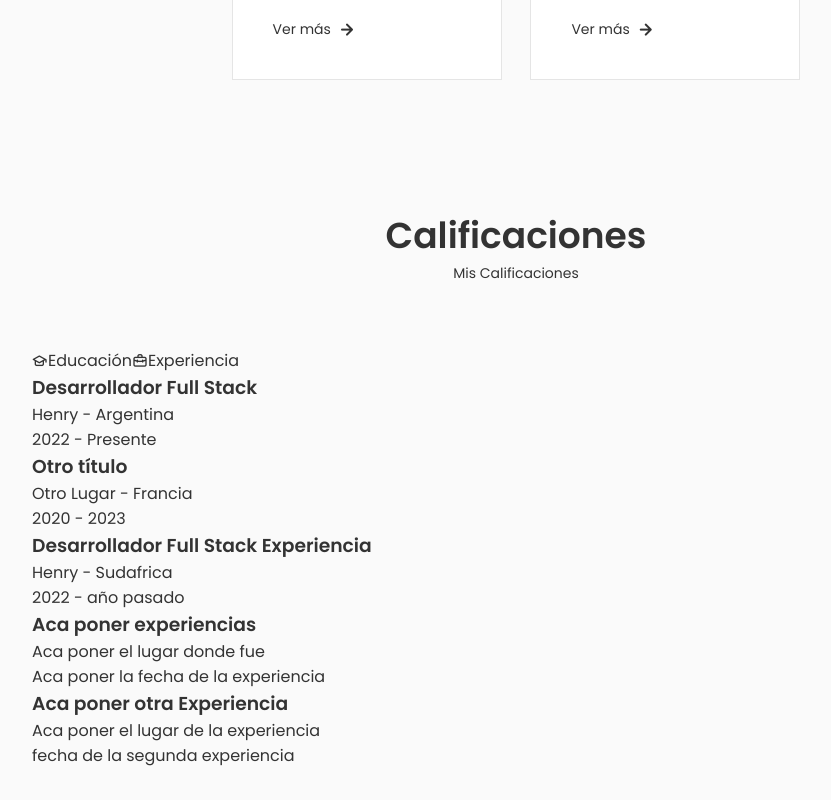
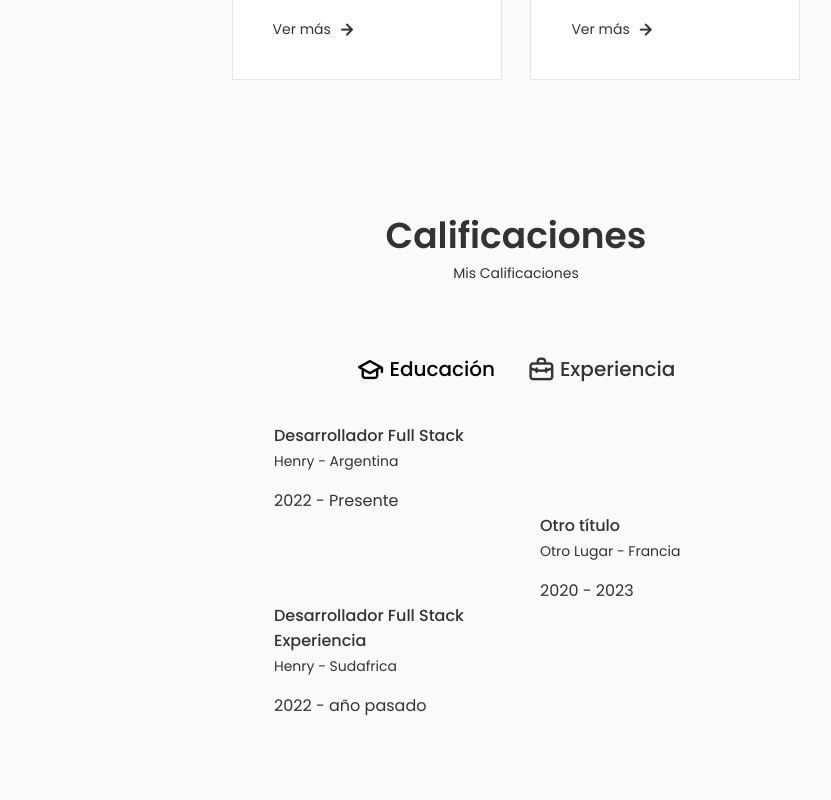
Before and after one commit to Rober100/own-PortFolio, a React (Vite) app: page / in a window 1280 px wide. Shown: the part 2275-3075 px from the top of the page, without its empty margins (124-955 px from the left). After the commit the page ends 3025 px from the top, so only its background shows below. Built offline with nearby package versions, Linux system fonts and the light colour scheme; the HTML template or start-up script is replaced by a standard one; a web font is replaced by a local one.

Commit message:
Component Qualification with css

```diff
--- a/src/components/qualification/qualification.css
+++ b/src/components/qualification/qualification.css
@@ -0,0 +1,61 @@
+.qualification__cantainer {
+    max-width: 768px;
+}
+
+.qualification__tabs {
+    display: flex;
+    justify-content: center;
+    margin-bottom: var(--mb-2);
+}
+
+.qualification__button {
+    font-size: var(--h3-font-size);
+    font-weight: var(--font-medium);
+    color: var(--title-color);
+    margin: 0 var(--mb-1);
+    cursor: pointer;
+}
+
+.qualification__button:hover {
+    color: black;
+}
+
+.qualification__icon {
+    font-size: 1.8rem;
+    margin-right: var(--mb-0-25);
+}
+
+.qualification__active {
+    color: black;
+}
+
+.qualification__sections {
+    display: grid;
+    grid-template-columns: 0.5fr;
+    justify-content: center;
+}
+
+.qualification__content {
+    display: none;
+}
+
+.qualification__content-active {
+    display: block;
+}
+
+.qualification__data {
+    display: grid;
+    grid-template-columns: 1fr max-content 1fr;
+    column-gap: 1.5rem;
+}
+
+.qualification__title {
+    font-size: var(--normal-font-size);
+    font-weight: var(--font-medium);
+}
+
+.qualification__subtitle {
+    display: inline-block;
+    font-size: var(--small-font-size);
+    margin-bottom: var(--mb-1);
+}
```
